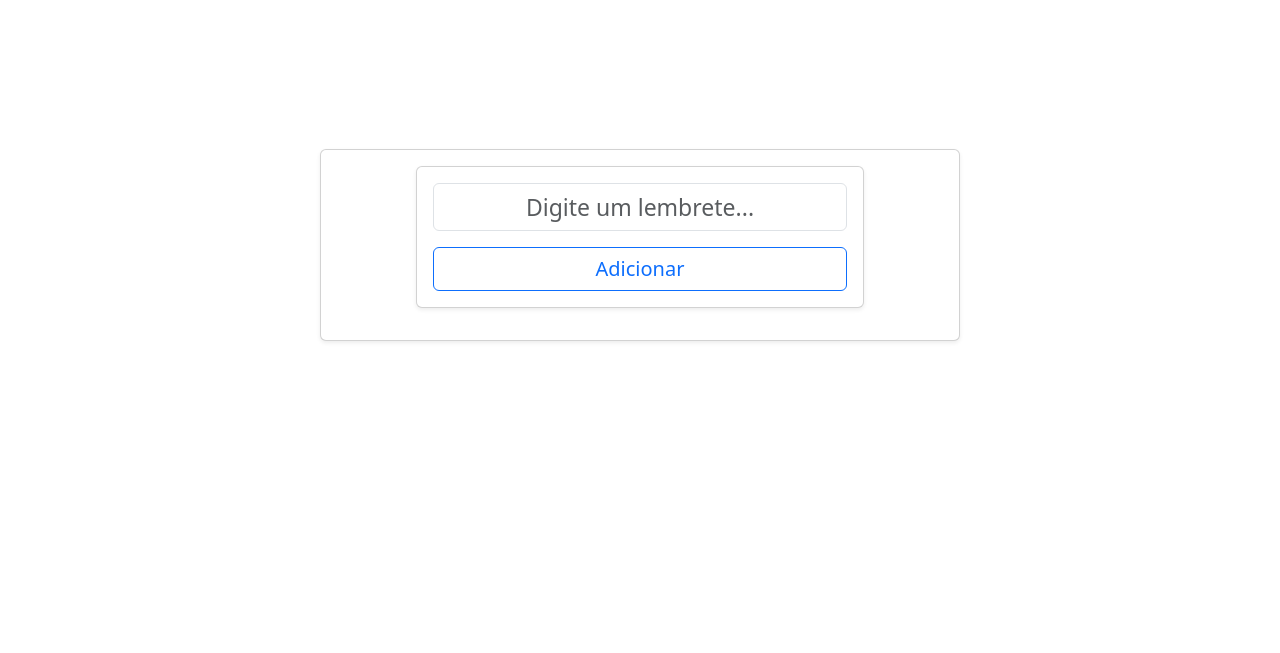
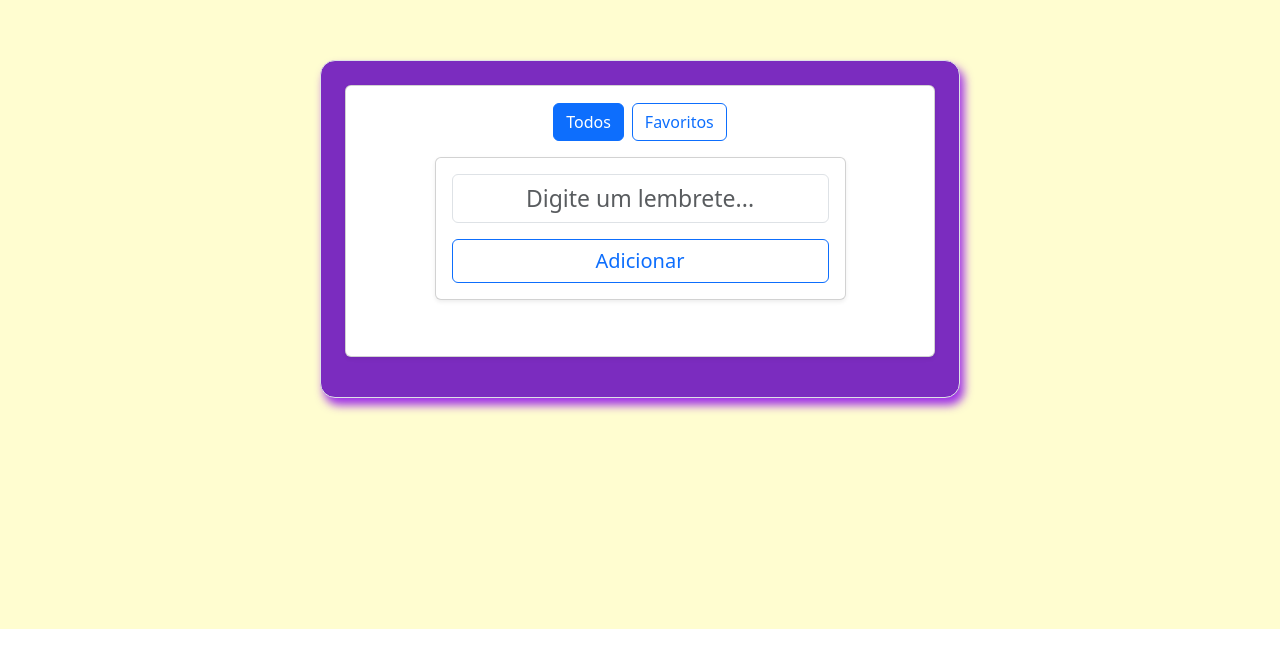
Before and after one commit to GnomioAnao/P1_Agenda_de_Lembrete, a React (Vite) app in the folder p1_pdmt_agenda_lembrete/: page / in a window 1280 px wide. Shown: the part 171-824 px from the top of the page. After the commit the page ends 800 px from the top, so only its background shows below. Built offline with nearby package versions, Linux system fonts and the light colour scheme.

Commit message:
feat(p1): filtra lembretes

```diff
--- a/p1_pdmt_agenda_lembrete/src/App.jsx
+++ b/p1_pdmt_agenda_lembrete/src/App.jsx
@@ -2,25 +2,18 @@ import React from "react"
 import Cartao from "./Cartao"
 import LembreteEntrada from "./LembreteEntrada"
 import Lixo from "./Lixo"
-import CoracaoCheio from "./CoracaoCheio"
-import CoracaoVazio from "./CoracaoVazio"
-import LembreteLista from "./LembreteLista"
 import Favoritar from "./Favoritar"
+import ListaFavoritos from "./ListarFavoritos"
 
 export default class App extends React.Component {
 
   state = {
-    lembrete: [] //caixa onde vai ficar o que escrevemos
+    lembrete: [], //caixa onde vai ficar o que escrevemos
+    mostrarFavoritos: false
   }
 
-  //deleteLembrete: nome de possivel função para deletar lembrete salvo
-
-  // icones = {
-  //   'Lixeira': 'trash',
-  //   'Coracao': 'heart'
-  // }
-
-  adicionarLembrete = (novoLembrete) => {
+  adicionarLembrete = (texto) => {
+    const novoLembrete = { texto, favorito: false }
     this.setState({
       lembrete: [...this.state.lembrete, novoLembrete]
     })
@@ -31,22 +24,44 @@ export default class App extends React.Component {
     this.setState({ lembrete: novosLembretes })
   }
 
+  alternarFavorito = (indice) => {
+    const lembretes = [...this.state.lembrete]
+    lembretes[indice].favorito = !lembretes[indice].favorito
+    this.setState({ lembrete: lembretes })
+  }
+
+  setMostrarFavoritos = (valor) => {
+    this.setState({ mostrarFavoritos: valor })
+  }
+
   render() {
     return (
-      <div className='d-flex align-items-center mt-4 justify-content-center min-vh-100 '>
-        <div className="col-sm-12 col-lg-6">
-          <Cartao>
+      <div className='d-flex align-items-center justify-content-center min-vh-100 '
+        style={{backgroundColor: '#FFFDD0'}}>
+        <div
+          className="border col-sm-12 col-lg-6 rounded-lg p-4"
+          style={{backgroundColor: '#7b2cbf', borderRadius: 15, boxShadow: '4px 7px 10px rgba(138, 4, 234, 0.83)'}}>
+          <Cartao style={{backgroundColor: '#493327'}}>
             <div className="row">
               <div
-                style={{textAlign: 'center' , fontSize: '23px'}}
-                className="col-9 col-md-9 mx-auto">
-              {this.state.lembrete.map((textolembrete, indice) => (
+                style={{ textAlign: 'center', fontSize: '23px', fontWeight: 'bold'}}
+                className="col-9 col-md-9 mx-auto mb-4">
+                <ListaFavoritos
+                  mostrarFavoritos={this.state.mostrarFavoritos}
+                  onFiltro={this.setMostrarFavoritos}
+                />
+                {this.state.lembrete
+                  .filter(l => !this.state.mostrarFavoritos || l.favorito)
+                  .map((textoLembrete, indice) => (
                     <Cartao key={indice}>
                       <div className="row align-items-center">
-                    <div className="col text-center">{textolembrete}</div>
+                        <div className="col text-center">{textoLembrete.texto}</div>
                         <div className="col-auto">
-                      <Favoritar/>
-                      <Lixo tamanho='1x' onClick={() => this.deleteLembrete(indice)}/>
+                          <Favoritar
+                            favorito={textoLembrete.favorito}
+                            onAlternar={() => this.alternarFavorito(indice)}
+                          />
+                          <Lixo tamanho='1x' onClick={() => this.deleteLembrete(indice)} />
                         </div>
                       </div>
                     </Cartao>
--- a/p1_pdmt_agenda_lembrete/src/Cartao.jsx
+++ b/p1_pdmt_agenda_lembrete/src/Cartao.jsx
@@ -5,7 +5,7 @@ const Cartao = (props) => {
         {props.texto || props.children}
       </div>
     </div>
-  );
-};
+  )
+}
 
 export default Cartao
--- a/p1_pdmt_agenda_lembrete/src/Favoritar.jsx
+++ b/p1_pdmt_agenda_lembrete/src/Favoritar.jsx
@@ -2,17 +2,13 @@ import React from 'react'
 import CoracaoCheio from './CoracaoCheio'
 import CoracaoVazio from './CoracaoVazio'
 
-export default function Favoritar() {
-
-  const [favorito, setFavorito] = React.useState(false)
-
-  const toggleFavorito = () => {
-    setFavorito(!favorito)
-  }
-
+export default function Favoritar({ favorito, onAlternar }) {
   return (
-    <button onClick={toggleFavorito} style={{background: 'none', border: 'none', cursor: 'pointer'}}>
-        {favorito ? ( <CoracaoCheio tamanho='1x' />) : (<CoracaoVazio tamanho='1x' />)}
+    <button
+      onClick={onAlternar}
+      style={{background: 'none', border: 'none', cursor: 'pointer'}}
+    >
+      {favorito ?  <CoracaoCheio tamanho='1x' />  : <CoracaoVazio tamanho='1x' />}
     </button>
   )
 }
--- a/p1_pdmt_agenda_lembrete/src/LembreteEntrada.jsx
+++ b/p1_pdmt_agenda_lembrete/src/LembreteEntrada.jsx
@@ -6,7 +6,7 @@ export class LembreteEntrada extends Component {
   }
 
   escreveLembrete = (escreveu) => {
-    this.setState({ texto: escreveu.target.value });
+    this.setState({ texto: escreveu.target.value })
   }
 
    adicionaLembrete = () => {
--- /dev/null
+++ b/p1_pdmt_agenda_lembrete/src/ListarFavoritos.jsx
@@ -0,0 +1,18 @@
+export default function ListaFavoritos({ mostrarFavoritos, onFiltro }) {
+  return (
+    <div className="mb-3 text-center">
+      <button
+        className={`btn ${!mostrarFavoritos ? 'btn-primary' : 'btn-outline-primary'} me-2`}
+        onClick={() => onFiltro(false)}
+      >
+        Todos
+      </button>
+      <button
+        className={`btn ${mostrarFavoritos ? 'btn-primary' : 'btn-outline-primary'}`}
+        onClick={() => onFiltro(true)}
+      >
+        Favoritos
+      </button>
+    </div>
+  )
+}
```
Lines whose indentation alone changed are shown as unchanged.
